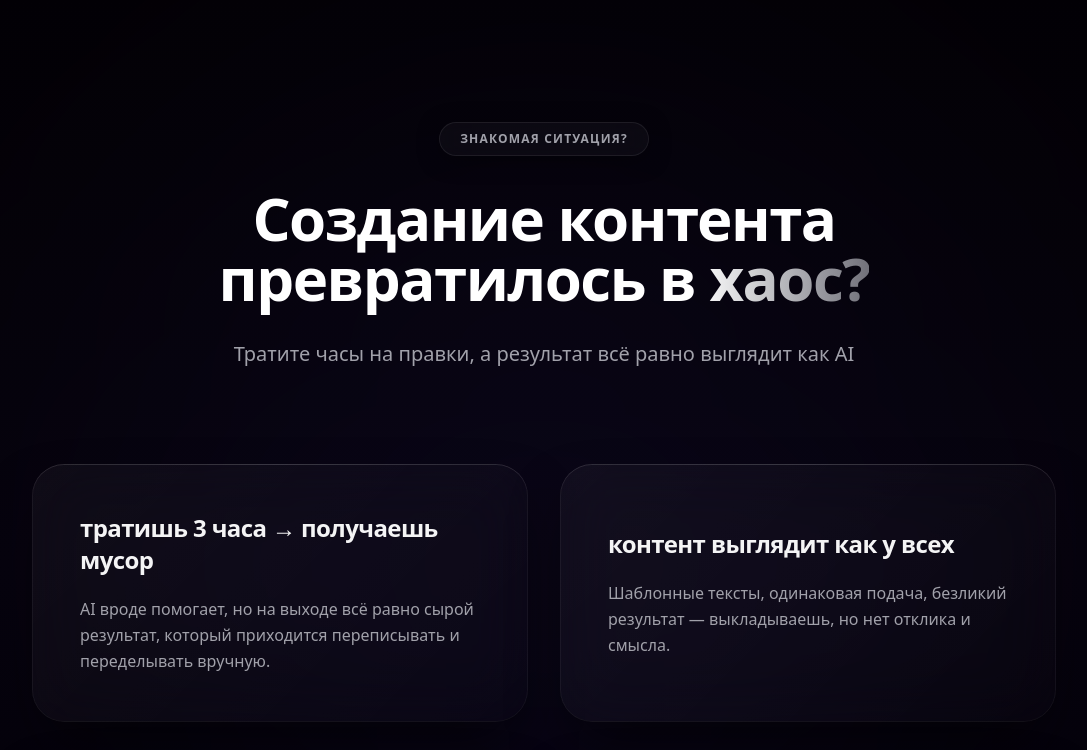
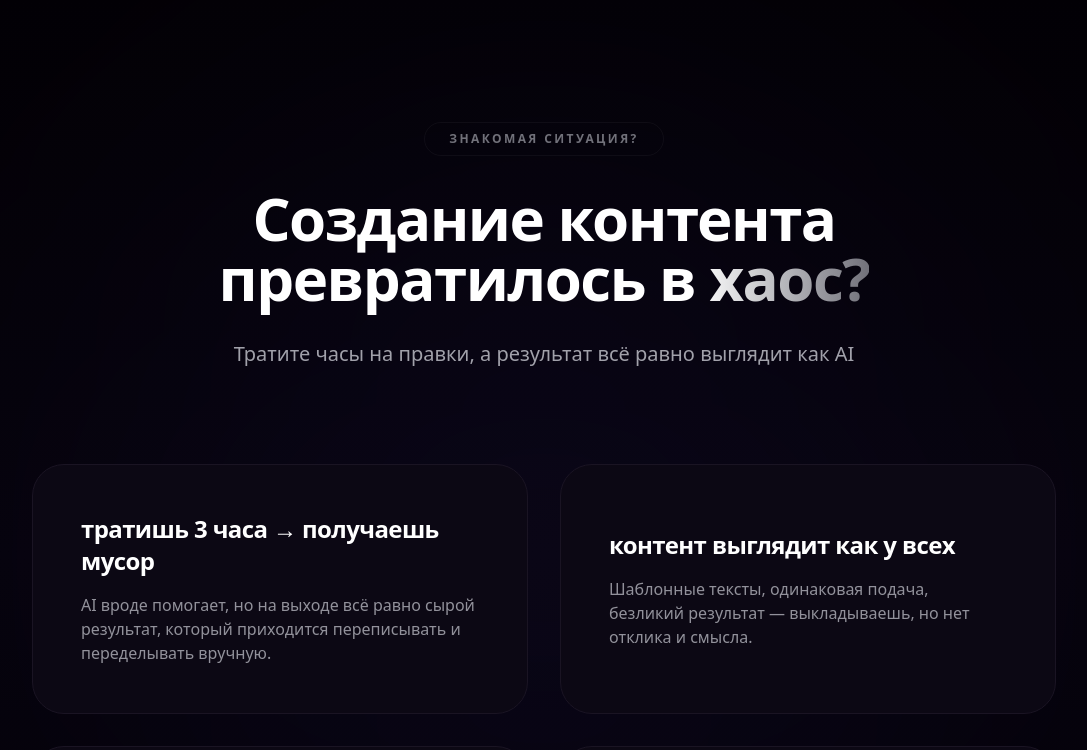
Before and after one commit to matteimikeska49-bot/gtf, a React (Vite) app: page / in a window 1280 px wide. Shown: the part 2340-3090 px from the top of the page, without its empty margins (96-1183 px from the left). Built offline with nearby package versions, Linux system fonts and the light colour scheme.

Commit message:
style(ProblemSection): strictly match flat matte dark reference styling for cards and badge

```diff
--- a/src/components/ProblemSection.jsx
+++ b/src/components/ProblemSection.jsx
@@ -36,7 +36,7 @@ export const ProblemSection = () => {
           className="text-center flex flex-col items-center mb-16 md:mb-24"
         >
           {/* Badge */}
-          <div className="inline-flex items-center gap-2 px-5 py-2 rounded-full border border-white/[0.08] bg-white/[0.03] text-zinc-400 text-xs tracking-widest uppercase font-bold mb-8 backdrop-blur-md shadow-[0_4px_24px_-4px_rgba(0,0,0,0.5)]">
+          <div className="inline-flex items-center gap-2 px-6 py-2 rounded-full border border-white/[0.04] bg-transparent text-zinc-500 text-[10px] sm:text-xs tracking-[0.2em] uppercase font-bold mb-8">
             <span>Знакомая ситуация?</span>
           </div>
 
@@ -63,27 +63,13 @@ export const ProblemSection = () => {
               whileInView={{ opacity: 1, y: 0 }}
               viewport={{ once: true }}
               transition={{ duration: 0.7, delay: i * 0.15, ease: "easeOut" }}
-              className="group relative p-8 md:p-12 rounded-[2rem] overflow-hidden flex flex-col justify-center min-h-[240px] hover:-translate-y-1 transition-transform duration-500"
-              style={{
-                 background: 'linear-gradient(135deg, rgba(255,255,255,0.04) 0%, rgba(255,255,255,0.01) 100%)',
-                 backgroundBlendMode: 'overlay',
-                 boxShadow: '0 30px 60px -15px rgba(0,0,0,0.6), inset 0 1px 0 rgba(255,255,255,0.08), inset 0 -1px 0 rgba(0,0,0,0.3)',
-                 backdropFilter: 'blur(30px)'
-              }}
+              className="group p-8 md:p-10 lg:p-12 rounded-[2rem] flex flex-col justify-center min-h-[240px] bg-[#0c0814] border border-[#1a1423] hover:border-[#2a1d3d] hover:bg-[#0f091a] transition-all duration-300"
             >
-              {/* Рамка и блики прозрачности (Glass lines) */}
-              <div className="absolute inset-0 rounded-[2rem] border border-white/[0.05] group-hover:border-white/[0.12] transition-colors duration-500" />
-              <div className="absolute top-0 inset-x-8 h-px bg-gradient-to-r from-transparent via-white/20 to-transparent opacity-30 group-hover:opacity-100 transition-opacity duration-700" />
-
-              {/* Мягкий hover свет внутри */}
-              <div className="absolute inset-0 bg-gradient-to-tr from-white/[0.05] to-transparent opacity-0 group-hover:opacity-100 transition-opacity duration-500 pointer-events-none" />
-
-              {/* Контент карточки */}
-              <div className="relative z-10 flex flex-col">
-                <h3 className="text-xl md:text-2xl font-semibold text-zinc-100 mb-5 tracking-tight leading-snug">
+              <div className="flex flex-col">
+                <h3 className="text-xl md:text-2xl font-bold text-white mb-4 tracking-tight leading-snug">
                   {p.title}
                 </h3>
-                <p className="text-zinc-400 group-hover:text-zinc-300 transition-colors duration-300 leading-relaxed text-base font-medium">
+                <p className="text-zinc-400/90 group-hover:text-zinc-300 transition-colors duration-300 leading-relaxed text-[15px] md:text-base font-medium">
                   {p.desc}
                 </p>
               </div>
```
